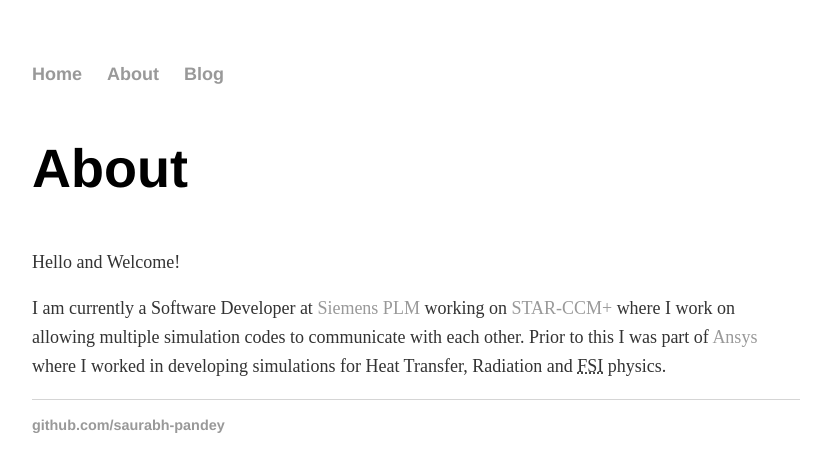
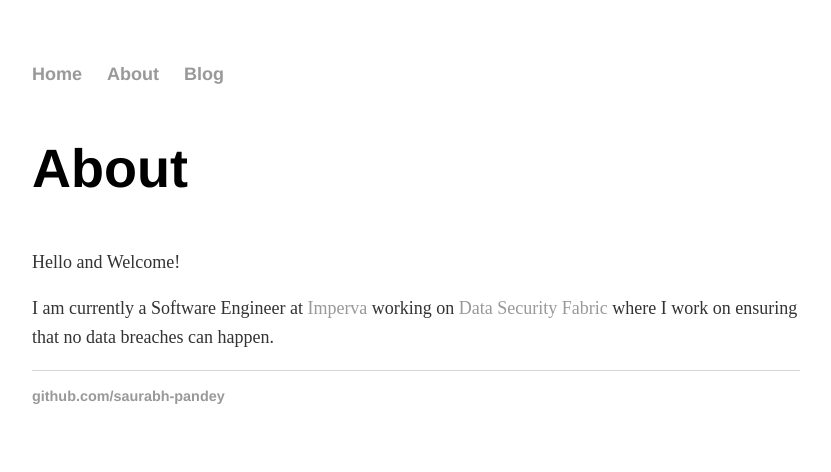
Before and after one commit to saurabh-pandey/saurabh-pandey.github.io, a Jekyll site: the page built from about.html, in a window 1280 px wide. Shown: the top 472 px of the page, without its empty margins (224-1055 px from the left). Built offline with Jekyll 4.4.1, drawn with Linux system fonts in a browser that asks for light colours.

Commit message:
Updated the home and about page

```diff
--- a/about.html
+++ b/about.html
@@ -6,5 +6,5 @@ title: About Saurabh
 <div class="about">
   <h1>About</h1>
   <p>Hello and Welcome!</p>
-  <p>I am currently a Software Developer at <a href="https://www.plm.automation.siemens.com/global/en/">Siemens PLM</a> working on <a href="https://www.plm.automation.siemens.com/global/en/products/simcenter/STAR-CCM.html">STAR-CCM+</a> where I work on allowing multiple simulation codes to communicate with each other. Prior to this I was part of <a href="https://www.ansys.com/en-in/">Ansys</a> where I worked in developing simulations for Heat Transfer, Radiation and <abbr title="Fluid-Structure Interaction">FSI</abbr> physics.</p>
+  <p>I am currently a Software Engineer at <a href="https://www.imperva.com/">Imperva</a> working on <a href="https://www.imperva.com/products/data-security-fabric/">Data Security Fabric</a> where I work on ensuring that no data breaches can happen.
 </div>
--- a/index.html
+++ b/index.html
@@ -4,6 +4,6 @@ title: Saurabh Pandey
 ---
 <div class="container">
   <div class="blurb">
-    <p>Hi, I'm Saurabh. I'm a Software Developer at <em>Siemens PLM</em> where I work on enabling different simulations to "talk" to each other. <a href="/about">Read more ...</a></p>
+    <p>Hi, I'm Saurabh. I'm a Software Engineer currently working in data security domain of cybersecurity <a href="/about">Read more ...</a></p>
   </div><!-- /.blurb -->
 </div><!-- /.container -->
```
